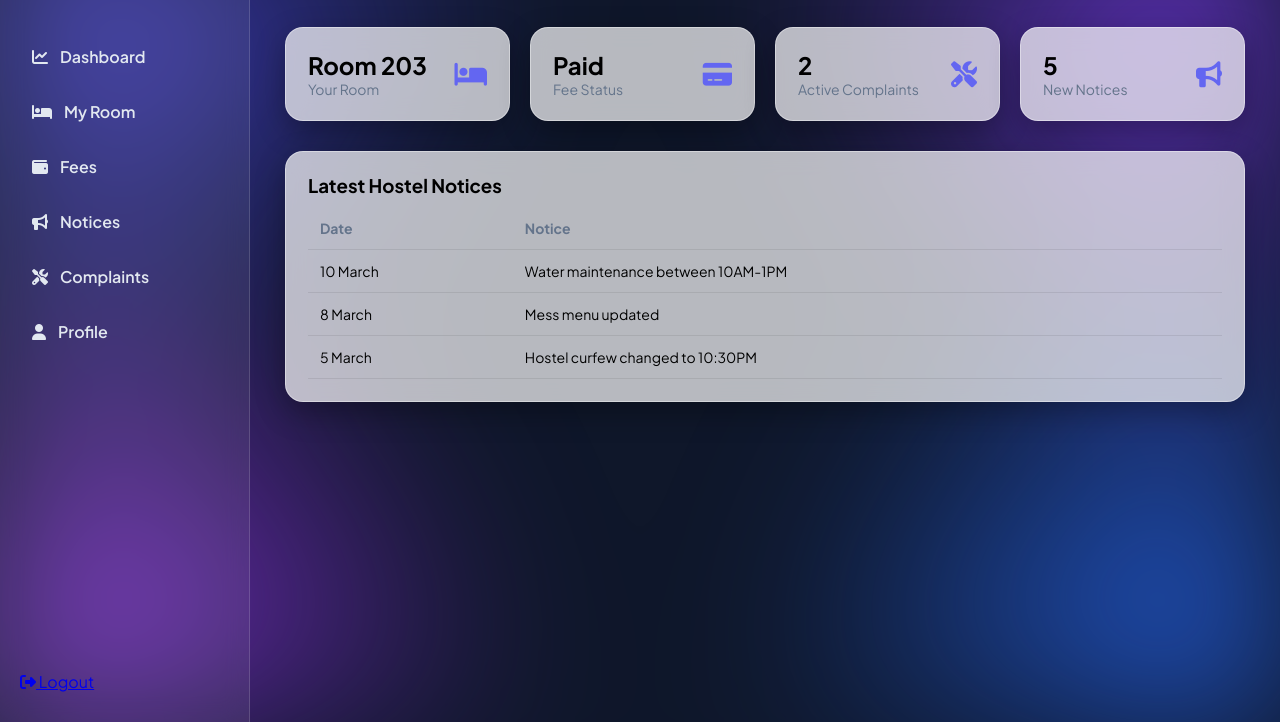
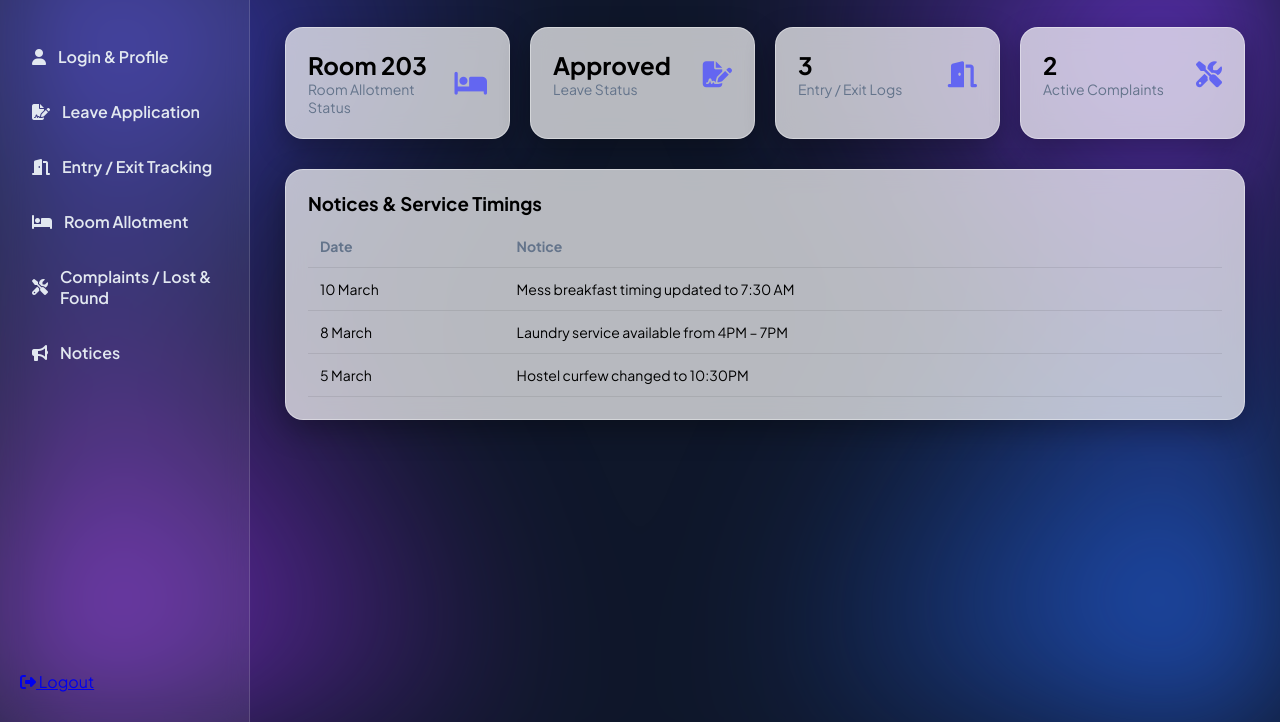
Before and after one commit to Ananya1172006/hostel_management_system, a plain HTML site: page student_dashboard.html in a window 1280 px wide. Shown: the part 78-800 px from the top of the page. Drawn offline with Linux system fonts and the light colour scheme.

Commit message:
Update student dashboard with new links and status info

```diff
--- a/student_dashboard.html
+++ b/student_dashboard.html
@@ -216,12 +216,19 @@ font-weight:600;
 </div>
 
 <div class="nav">
-<a href="#"><i class="fas fa-chart-line"></i> Dashboard</a>
-<a href="#"><i class="fas fa-bed"></i> My Room</a>
-<a href="#"><i class="fas fa-wallet"></i> Fees</a>
+
+<a href="#"><i class="fas fa-user"></i> Login & Profile</a>
+
+<a href="#"><i class="fas fa-file-signature"></i> Leave Application</a>
+
+<a href="#"><i class="fas fa-door-open"></i> Entry / Exit Tracking</a>
+
+<a href="#"><i class="fas fa-bed"></i> Room Allotment</a>
+
+<a href="#"><i class="fas fa-tools"></i> Complaints / Lost & Found</a>
+
 <a href="#"><i class="fas fa-bullhorn"></i> Notices</a>
-<a href="#"><i class="fas fa-tools"></i> Complaints</a>
-<a href="#"><i class="fas fa-user"></i> Profile</a>
+
 </div>
 
 <div class="logout">
@@ -255,7 +262,7 @@ Rahul Sharma
 <div class="stat">
 <div>
 <h2>Room 203</h2>
-<p>Your Room</p>
+<p>Room Allotment Status</p>
 </div>
 <i class="fas fa-bed"></i>
 </div>
@@ -264,10 +271,20 @@ Rahul Sharma
 <div class="card">
 <div class="stat">
 <div>
-<h2>Paid</h2>
-<p>Fee Status</p>
+<h2>Approved</h2>
+<p>Leave Status</p>
 </div>
-<i class="fas fa-credit-card"></i>
+<i class="fas fa-file-signature"></i>
+</div>
+</div>
+
+<div class="card">
+<div class="stat">
+<div>
+<h2>3</h2>
+<p>Entry / Exit Logs</p>
+</div>
+<i class="fas fa-door-open"></i>
 </div>
 </div>
 
@@ -281,23 +298,13 @@ Rahul Sharma
 </div>
 </div>
 
-<div class="card">
-<div class="stat">
-<div>
-<h2>5</h2>
-<p>New Notices</p>
-</div>
-<i class="fas fa-bullhorn"></i>
-</div>
-</div>
-
 </div>
 
 <!-- Notices -->
 
 <div class="card">
 
-<h3>Latest Hostel Notices</h3>
+<h3>Notices & Service Timings</h3>
 
 <table>
 
@@ -312,12 +319,12 @@ Rahul Sharma
 
 <tr>
 <td>10 March</td>
-<td>Water maintenance between 10AM-1PM</td>
+<td>Mess breakfast timing updated to 7:30 AM</td>
 </tr>
 
 <tr>
 <td>8 March</td>
-<td>Mess menu updated</td>
+<td>Laundry service available from 4PM – 7PM</td>
 </tr>
 
 <tr>
```
